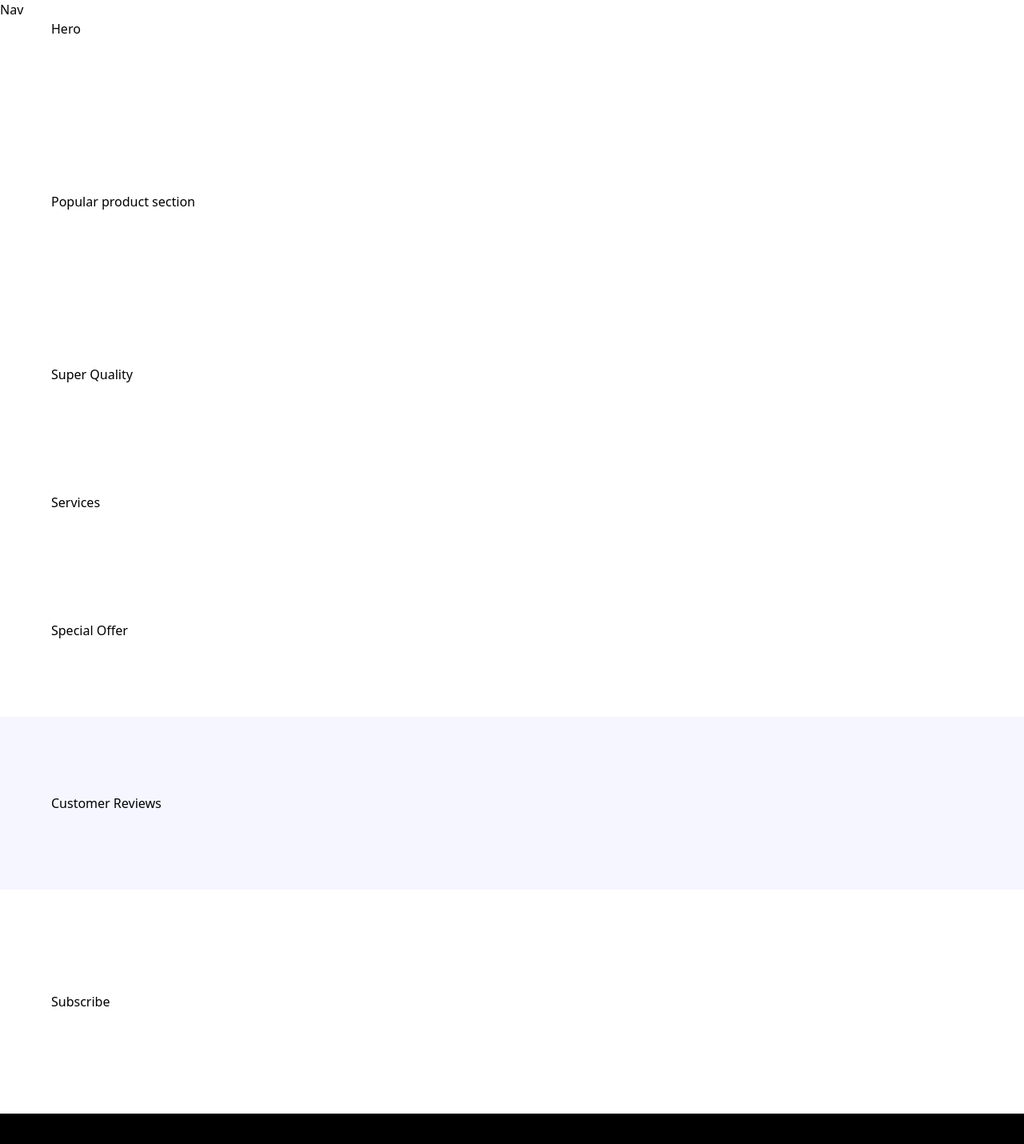
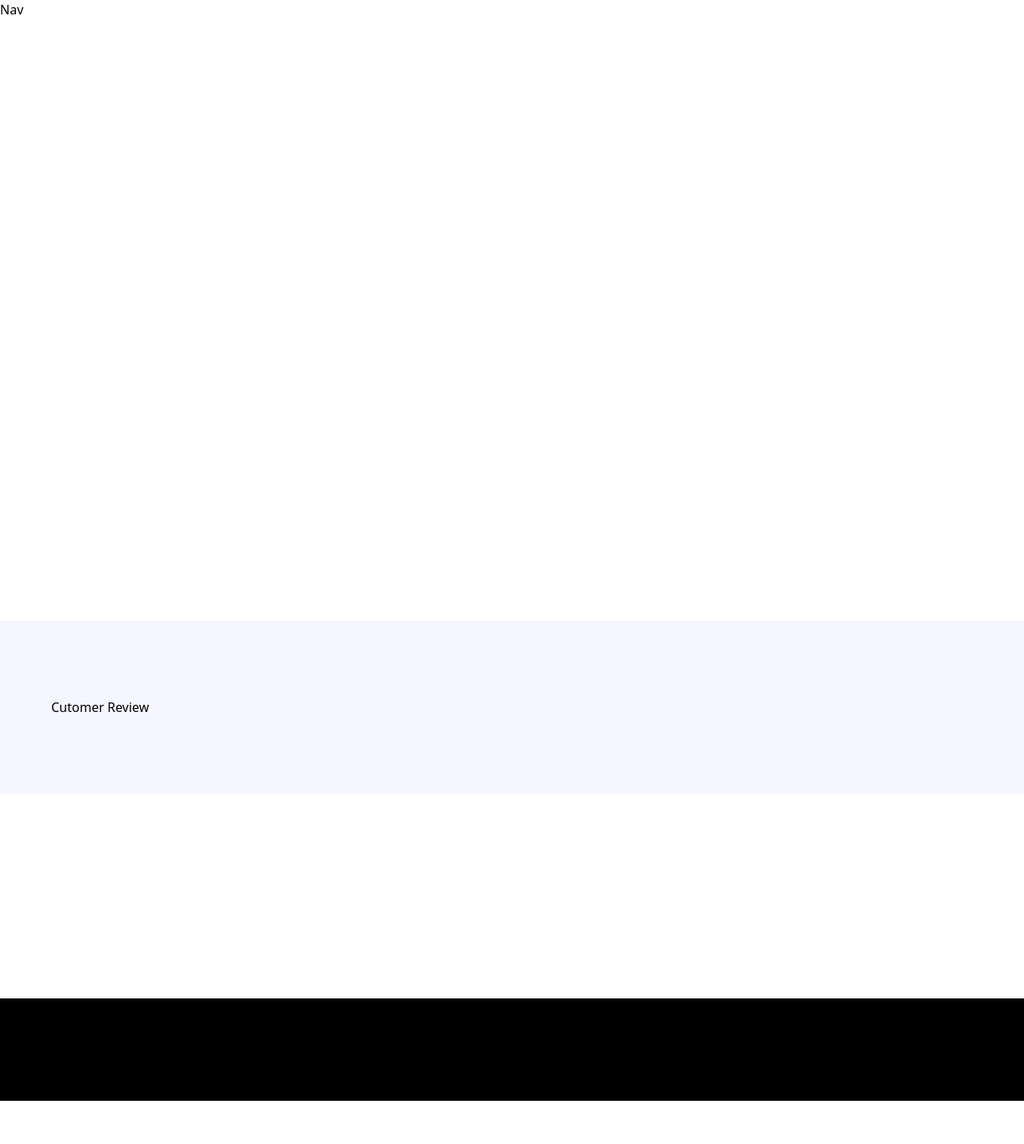
Before and after one commit to isurojit/nike-landing-page, a React (Vite) app: page / in a window 1280 px wide. Shown: the top 1430 px of the page at 80% size. After the commit the page ends 1376 px from the top, so only its background shows below. Built offline with nearby package versions, Linux system fonts and the light colour scheme; a web font is replaced by a local one.

Commit message:
Components Added

```diff
--- a/src/App.jsx
+++ b/src/App.jsx
@@ -1,16 +1,41 @@
-import React from "react";
+import {
+  Hero,
+  PopularProducts,
+  SuperQuality,
+  Services,
+  Subscribe,
+  SpecialOffers,
+  CustomerReviews,
+  Footer,
+} from "./sections";
 
 const App = () => (
   <main className="relative">
     Nav
-    <section className="xl:padding-l wide:padding-r padding-b">Hero</section>
-    <section className="padding">Popular product section</section>
-    <section className="padding">Super Quality</section>
-    <section className="padding-x py-10">Services</section>
-    <section className="padding">Special Offer</section>
-    <section className="padding bg-pale-blue">Customer Reviews</section>
-    <section className="padding-x sm:py-32 py-16 w-full">Subscribe</section>
-    <section className="bg-black padding-x padding-t pb-8">Footer</section>
+    <section className="xl:padding-l wide:padding-r padding-b">
+      <Hero />
+    </section>
+    <section className="padding">
+      <PopularProducts />
+    </section>
+    <section className="padding">
+      <SuperQuality />
+    </section>
+    <section className="padding-x py-10">
+      <Services />
+    </section>
+    <section className="padding">
+      <SpecialOffers />
+    </section>
+    <section className="padding bg-pale-blue">
+      <CustomerReviews />
+    </section>
+    <section className="padding-x sm:py-32 py-16 w-full">
+      <Subscribe />
+    </section>
+    <section className="bg-black padding-x padding-t pb-8">
+      <Footer />
+    </section>
   </main>
 );
 
--- /dev/null
+++ b/src/sections/CustomerReviews.jsx
@@ -0,0 +1,7 @@
+import React from "react";
+
+const CustomerReviews = () => {
+  return <div>Cutomer Review</div>;
+};
+
+export default CustomerReviews;
--- /dev/null
+++ b/src/sections/Footer.jsx
@@ -0,0 +1,7 @@
+import React from "react";
+
+const Footer = () => {
+  return <div></div>;
+};
+
+export default Footer;
--- /dev/null
+++ b/src/sections/Hero.jsx
@@ -0,0 +1,7 @@
+import React from "react";
+
+const Hero = () => {
+  return <div></div>;
+};
+
+export default Hero;
--- /dev/null
+++ b/src/sections/PopularProducts.jsx
@@ -0,0 +1,7 @@
+import React from "react";
+
+const PopularProducts = () => {
+  return <div></div>;
+};
+
+export default PopularProducts;
--- /dev/null
+++ b/src/sections/Services.jsx
@@ -0,0 +1,7 @@
+import React from "react";
+
+const Services = () => {
+  return <div></div>;
+};
+
+export default Services;
--- /dev/null
+++ b/src/sections/SpecialOffers.jsx
@@ -0,0 +1,7 @@
+import React from "react";
+
+const SpecialOffers = () => {
+  return <div></div>;
+};
+
+export default SpecialOffers;
--- /dev/null
+++ b/src/sections/Subscribe.jsx
@@ -0,0 +1,7 @@
+import React from "react";
+
+const Subscribe = () => {
+  return <div></div>;
+};
+
+export default Subscribe;
--- /dev/null
+++ b/src/sections/SuperQuality.jsx
@@ -0,0 +1,7 @@
+import React from "react";
+
+const SuperQuality = () => {
+  return <div></div>;
+};
+
+export default SuperQuality;
--- /dev/null
+++ b/src/sections/index.js
@@ -0,0 +1,19 @@
+import CustomerReviews from "./CustomerReviews";
+import Footer from "./Footer";
+import Hero from "./Hero";
+import PopularProducts from "./PopularProducts";
+import Services from "./Services";
+import SpecialOffers from "./SpecialOffers";
+import Subscribe from "./Subscribe";
+import SuperQuality from "./SuperQuality";
+
+export {
+  Hero,
+  PopularProducts,
+  SuperQuality,
+  Services,
+  Subscribe,
+  SpecialOffers,
+  CustomerReviews,
+  Footer,
+};
```
